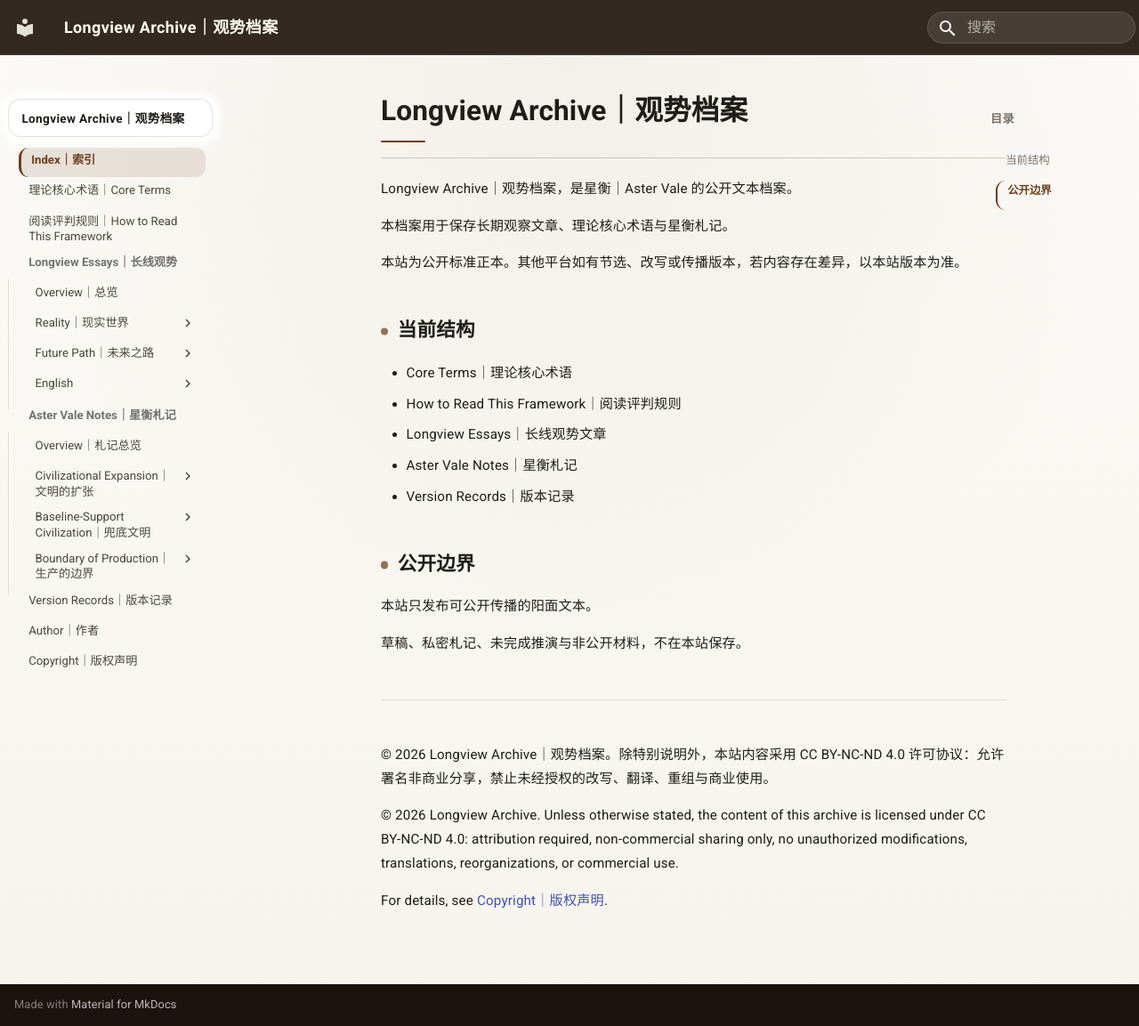
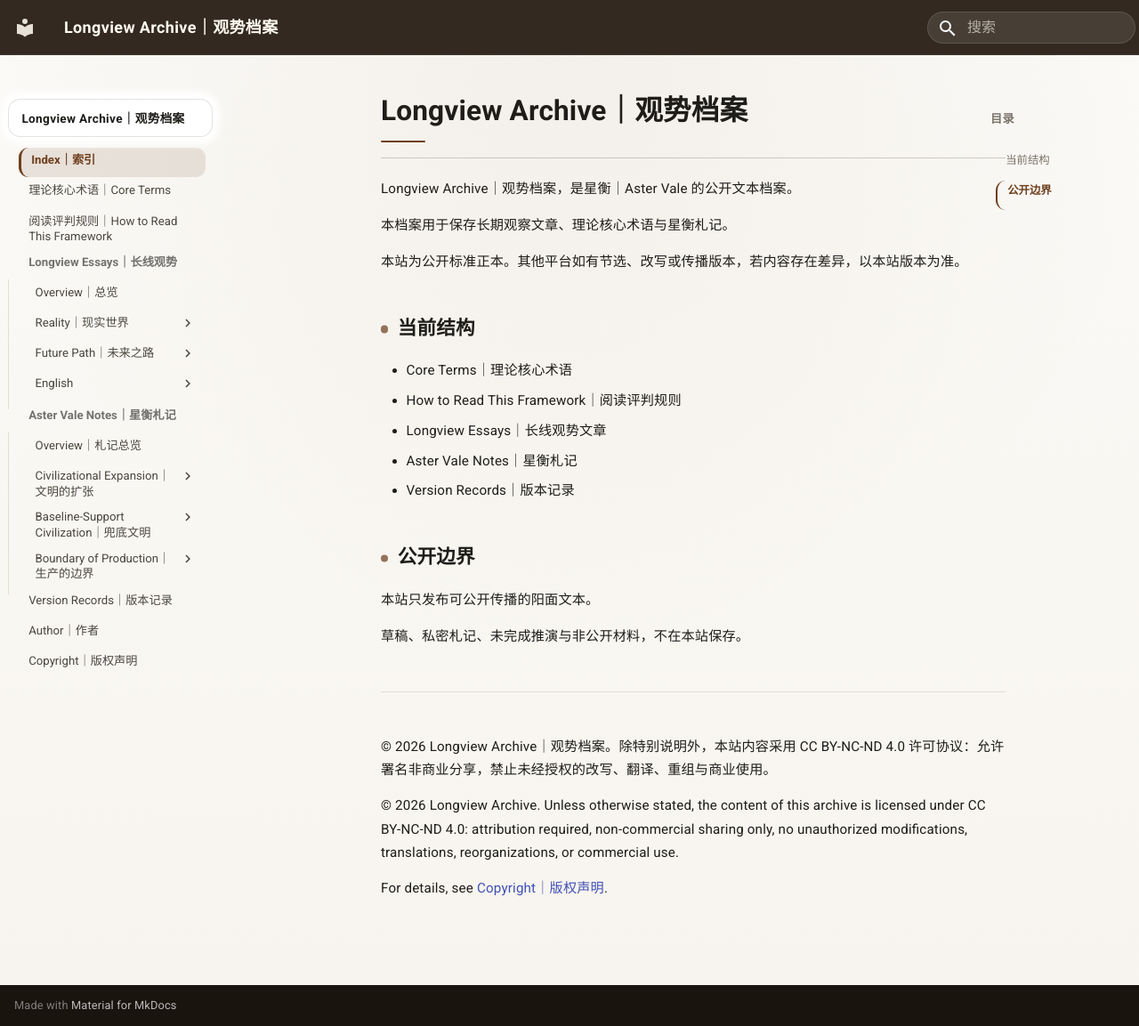
Before and after one commit to guanshi1688/longview-archive, an MkDocs documentation site: the page built from docs/index.md, in a window 1280 px wide and 1153 px high. Shown: the whole window at 89% size. Built offline with MkDocs 1.6.1 and Material for MkDocs 9.7.7, drawn with Linux system fonts in a browser that asks for light colours.

Commit message:
Update extra.css

```diff
--- a/docs/stylesheets/extra.css
+++ b/docs/stylesheets/extra.css
@@ -1033,3 +1033,29 @@
     padding-bottom: 0.18rem;
   }
 }
+
+@media screen and (min-width: 76.25em) {
+  html[lang="en"] .md-content__inner {
+    max-width: 760px;
+  }
+
+  html[lang="en"] .md-typeset {
+    font-size: 0.76rem;
+    line-height: 1.78;
+  }
+
+  html[lang="en"] .md-typeset h1 {
+    font-size: 1.5rem;
+  }
+
+  html[lang="zh"] .md-content__inner,
+  html[lang="zh-CN"] .md-content__inner {
+    max-width: 790px;
+  }
+
+  html[lang="zh"] .md-typeset,
+  html[lang="zh-CN"] .md-typeset {
+    font-size: 0.76rem;
+    line-height: 1.72;
+  }
+}
```
